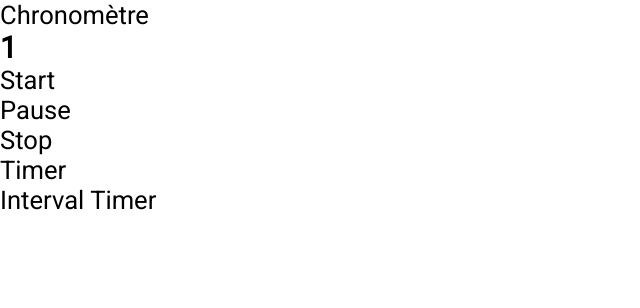
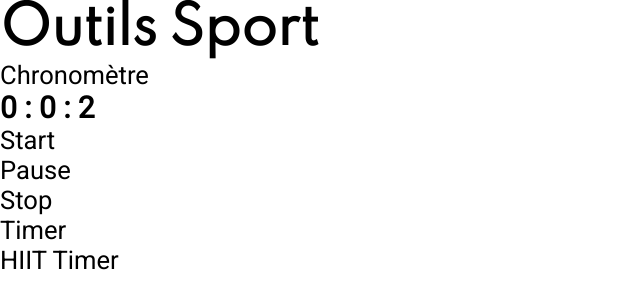
Before and after one commit to NicoLarson/AppWorkout, a plain HTML site: page index.html in a window 1280 px wide. Both pictures are taken after a click on the item "Start". Shown: the whole page, without its empty margins (0-640 px from the left). Drawn offline with Linux system fonts and the light colour scheme.

Commit message:
Add chrono

```diff
--- a/index.html
+++ b/index.html
@@ -10,11 +10,11 @@
 </head>
 
 <body>
-    <header></header>
+    <header><h1>Outils Sport</h1></header>
     <main>
         <dl>
             <dt>Chronomètre</dt>
-            <dd><h3 id="chrono">00:00:00</h3>
+            <dd><h3 id="chrono">00:00:0</h3>
                 <ul>
                     <li id="start">Start</li>
                     <li id="pause">Pause</li>
@@ -23,7 +23,7 @@
             </dd>
             <dt>Timer</dt>
             <dd></dd>
-            <dt>Interval Timer</dt>
+            <dt>HIIT Timer</dt>
             <dd></dd>
         </dl>
     </main>
--- a/js/app.js
+++ b/js/app.js
@@ -4,15 +4,30 @@ document.addEventListener('DOMContentLoaded', () => {
     const startBtn = document.getElementById("start")
     const pauseBtn = document.getElementById("pause")
     const stopBtn = document.getElementById("stop")
-    let tic = 0
-    let chrono = chronoDisplay.innerHTML
-
-    startBtn.addEventListener('click', () => {
-        setInterval(chrono, 1000)
-        chronoDisplay.innerHTML = tic + 1
-        console.log(tic)
-    })
 
 
+let sec = 0
+let min = 0
+let hour = 0
+let tic = 0
+
+//Fonction qui ajoute des secondes
+let chrono = () =>{
+tic ++
+    //A 60 sec faire 1min ...
+if(tic>59){
+    min ++
+    tic = 0
+}
+sec = tic
+chronoDisplay.innerHTML = `${hour} : ${min} : ${sec}`
+}
+
+startBtn.addEventListener('click', () => {
+    setInterval(chrono,1000)
+})
+//Stoper le chronometre
+
+//Mettre en pause le chronomètre
 
 })
```
